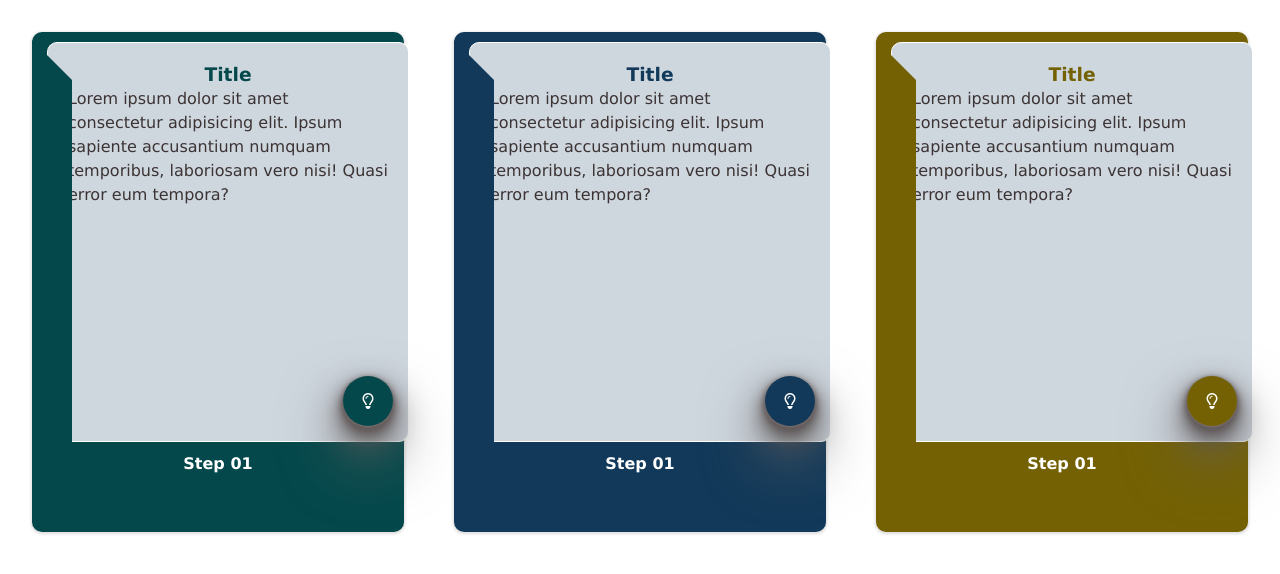
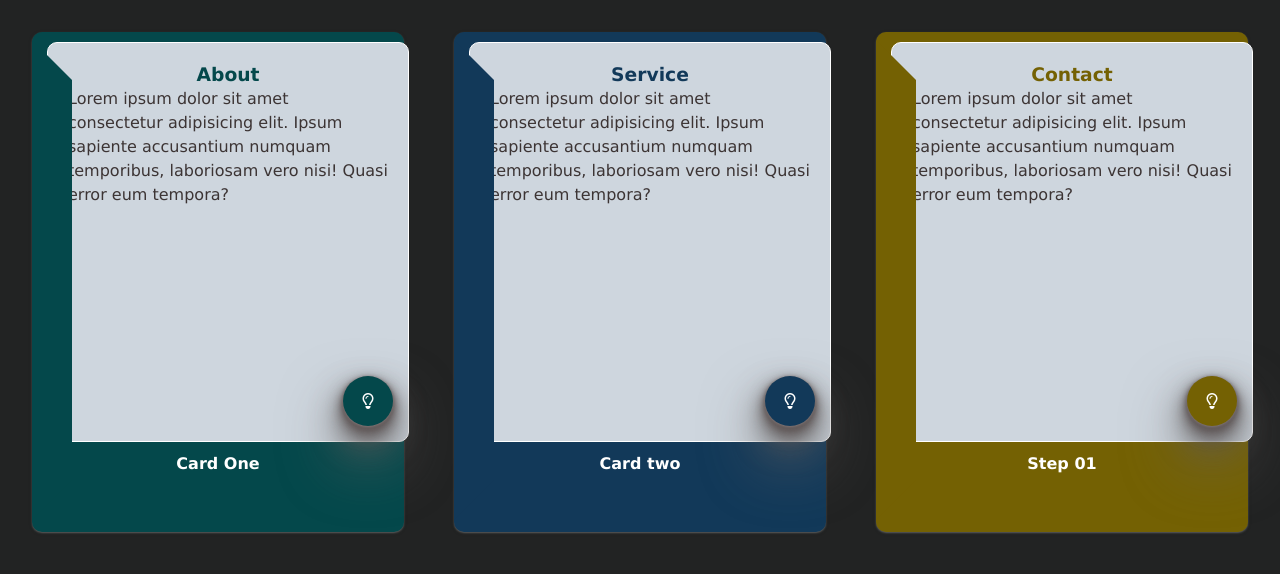
Before and after one commit to im-masum/card-design-1, a plain HTML site: page index.html in a window 1280 px wide. Drawn offline with Linux system fonts and the light colour scheme.

Commit message:
I have modified some files

```diff
--- a/index.html
+++ b/index.html
@@ -13,7 +13,7 @@
     <div class="container">
         <div class="item">
             <div class="layer">
-                <h3>Title</h3>
+                <h3>About</h3>
                 <p>
                     Lorem ipsum dolor sit amet consectetur
                     adipisicing elit. Ipsum sapiente accusantium
@@ -24,11 +24,11 @@
                     <i class="fa-regular fa-lightbulb"></i>
                 </span>
             </div>
-            <h4>Step 01</h4>
+            <h4>Card One</h4>
         </div>
     <div class="item">
         <div class="layer">
-            <h3>Title</h3>
+            <h3>Service</h3>
             <p>
                 Lorem ipsum dolor sit amet consectetur
                 adipisicing elit. Ipsum sapiente accusantium
@@ -39,11 +39,11 @@
                 <i class="fa-regular fa-lightbulb"></i>
             </span>
         </div>
-        <h4>Step 01</h4>
+        <h4>Card two</h4>
     </div>
     <div class="item">
         <div class="layer">
-            <h3>Title</h3>
+            <h3>Contact</h3>
             <p>
                 Lorem ipsum dolor sit amet consectetur
                 adipisicing elit. Ipsum sapiente accusantium
--- a/style.css
+++ b/style.css
@@ -8,6 +8,7 @@
 body{
     width: 100%;
     padding: 2em;
+    background-color: #222323;
 }
 .container {
     display: flex;
@@ -17,8 +18,8 @@ body{
 }
 
 .item {
-
-    --color: #f47515;
+    display: flex;
+    flex-direction: column;
     height: 500px;
     background-color: var(--color);
     border-radius: 10px;
@@ -26,6 +27,7 @@ body{
     box-shadow: #e2e3e44d 0 1px 2px 0px,
     #1f1f2026 0px 1px 3px 1px;
     position: relative;
+    align-items: center;
     cursor: pointer;
 
 }
@@ -41,7 +43,7 @@ body{
     border-color: transparent transparent transparent var(--color);
     border-width: 40px 40px 40px 40px;
     filter: drop-shadow(5px 0 4px #ddcdcd00);
-    transition: filter .5s;
+    transition: filter .4s;
 }
 
 .item:nth-child(1) {
@@ -63,7 +65,7 @@ body{
     border-radius: inherit;
     padding: 20px;
     box-shadow: 10px 10px 10px .5px ,
-    -10px -10px -10px  -5px inset;
+    -10px -10px -10px  -.5px;
     position: relative;
     left: 10px;
     transition: left 1s;
@@ -112,5 +114,5 @@ span {
     #f8f6f6);
 }
 .item:hover .layer{
-    left: 5cqw;
+    left: 45px;
 }
```
